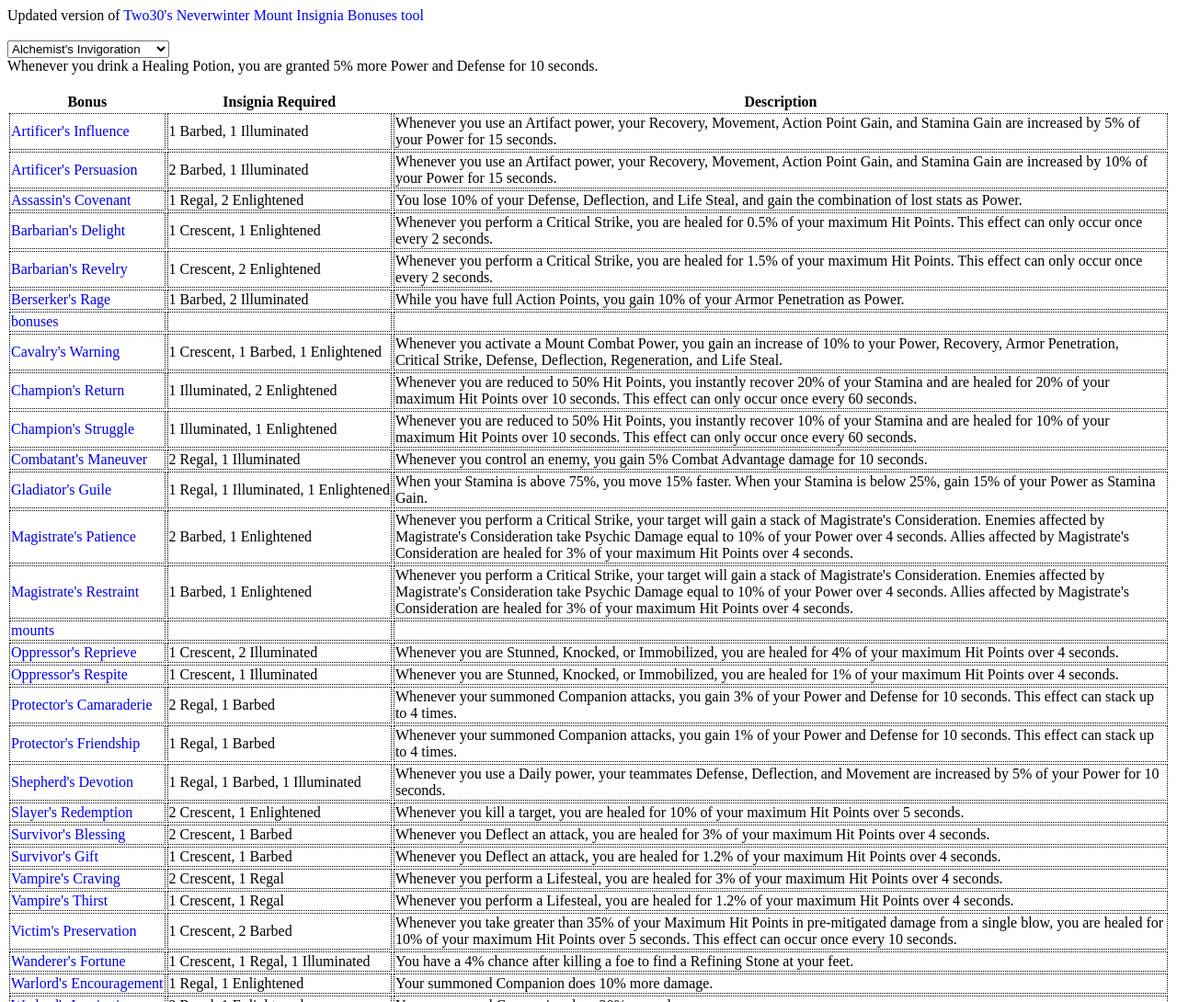
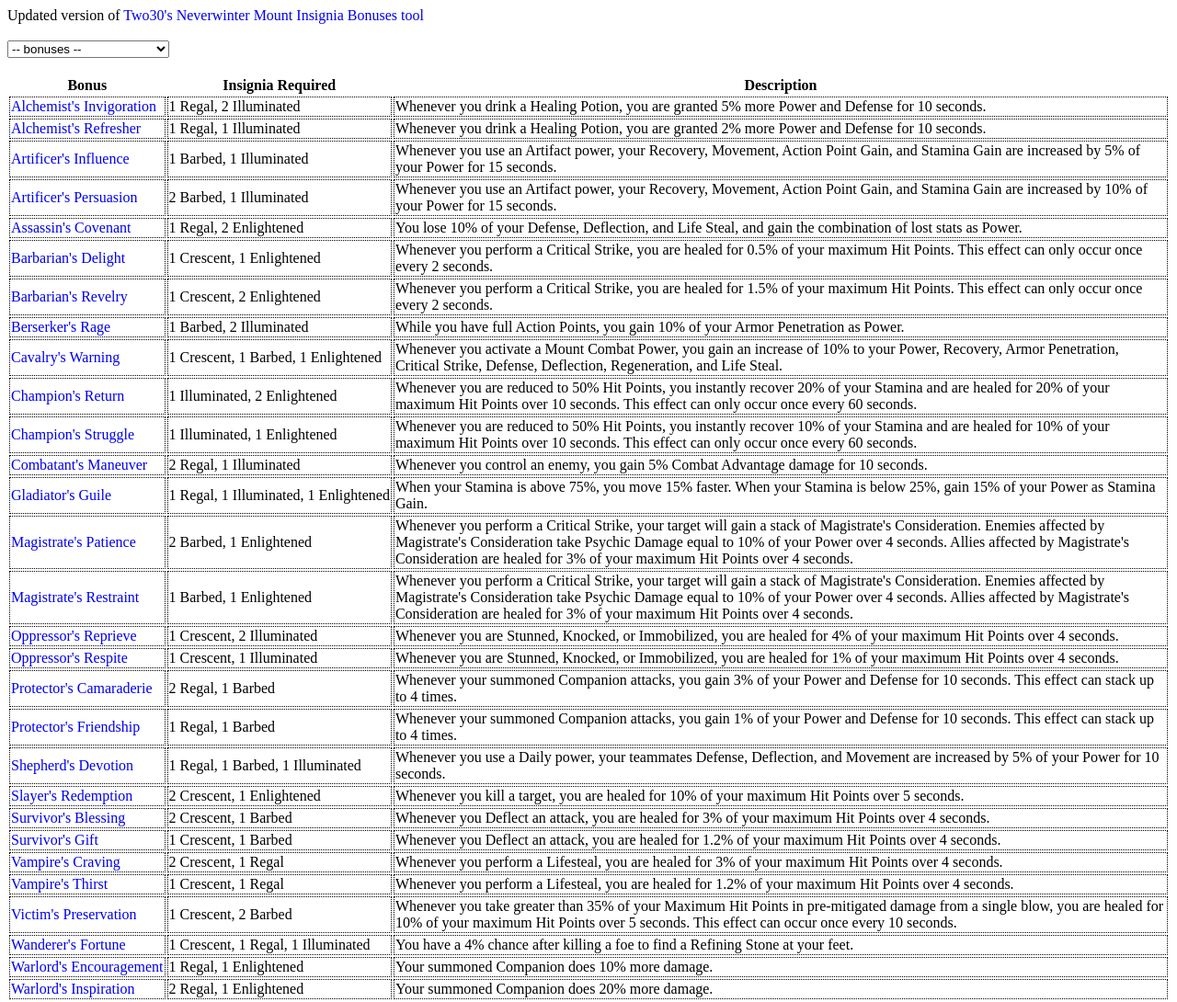
Before and after one commit to Bethel-95/Insignia-Bonuses, a plain HTML site: page index.html in a window 1280 px wide. Shown: the top 1090 px of the page at 92% size. Drawn offline with Linux system fonts and the light colour scheme.

Commit message:
Changed names of first two descriptions to sort correctly.

```diff
--- a/index.html
+++ b/index.html
@@ -55,8 +55,8 @@ var insignia = {
     "?": "FIXME"
 };
 var bonuses = [
-    {itemName: "bonuses", slots: "", description: ""},
-    {itemName: "mounts", slots: "", description: ""},
+    {itemName: "-- bonuses --", slots: "", description: ""},
+    {itemName: "-- mounts --", slots: "", description: ""},
     {itemName: "Vampire's Craving", slots: "AAB", description: "Whenever you perform a Lifesteal, you are healed for 3% of your maximum Hit Points over 4 seconds."},
     {itemName: "Survivor's Blessing", slots: "AAC", description: "Whenever you Deflect an attack, you are healed for 3% of your maximum Hit Points over 4 seconds."},
     {itemName: "Slayer's Redemption", slots: "AAE", description: "Whenever you kill a target, you are healed for 10% of your maximum Hit Points over 5 seconds."},
```
